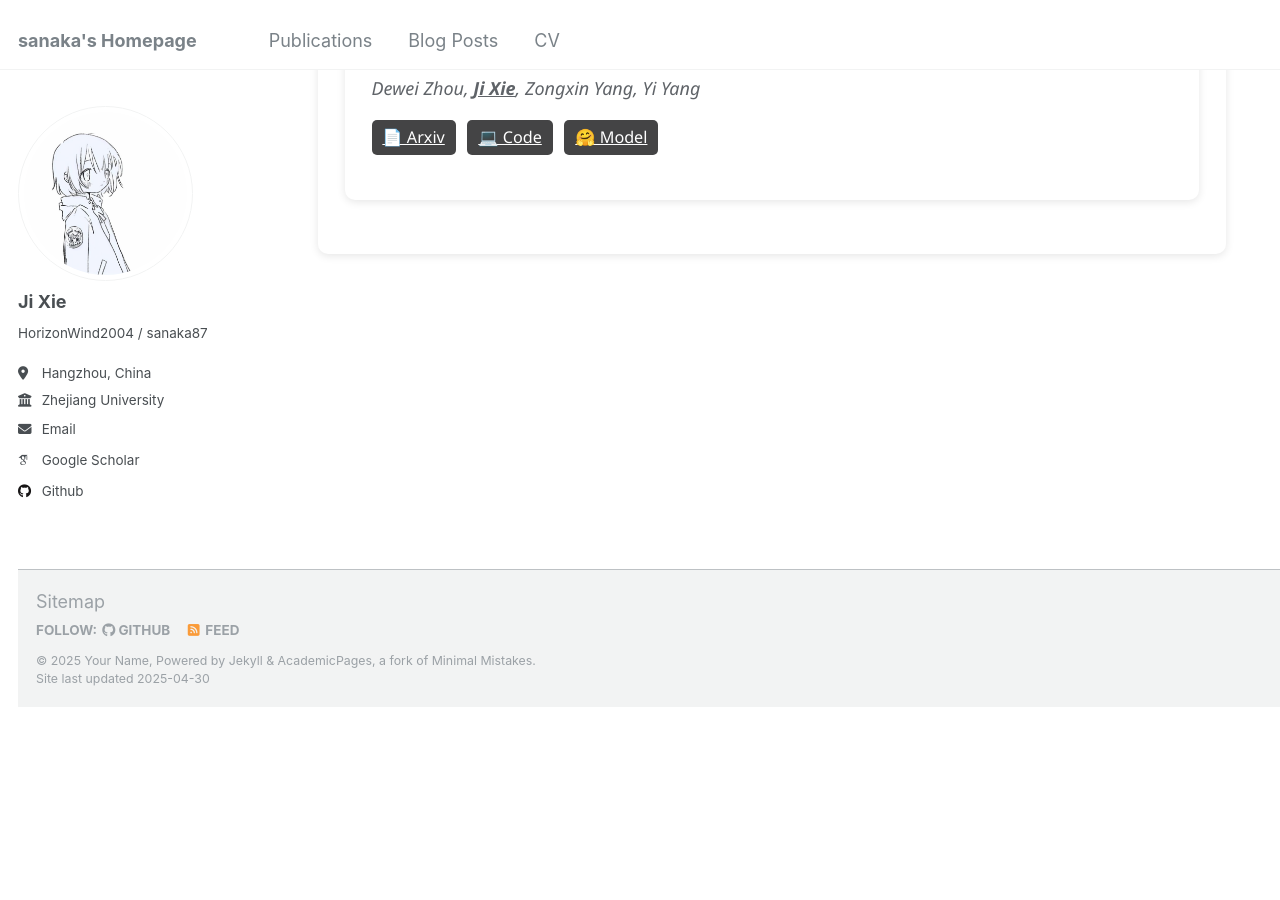
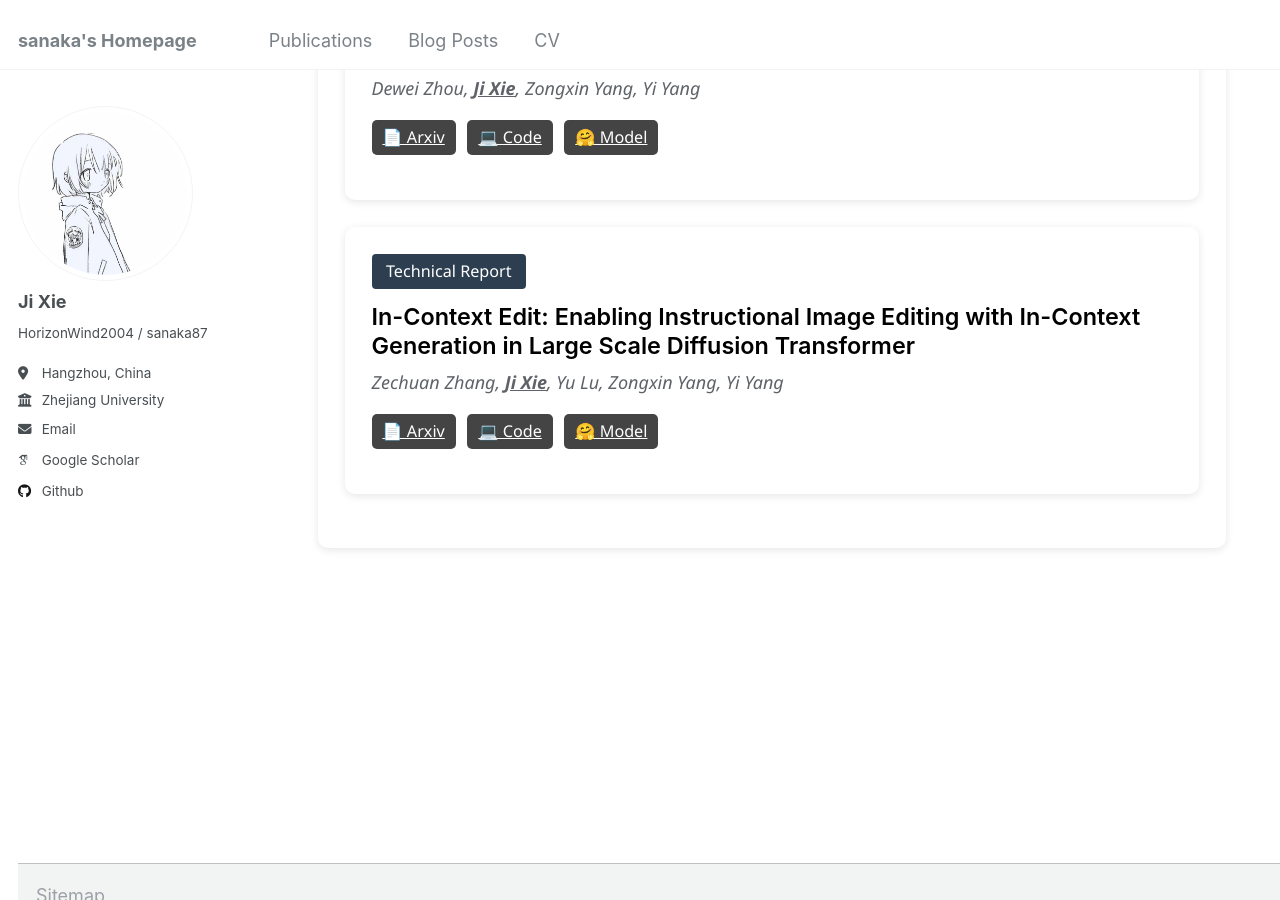
Before and after one commit to HorizonWind2004/horizonwind2004.github.io, a Jekyll site: the page built from _pages/publications.html, in a window 1280 px wide and 900 px high, scrolled down 586 px. Built offline with Jekyll 4.4.1, drawn with Linux system fonts in a browser that asks for light colours; some web fonts are replaced; before the commit the page ends 1293 px from its top, so only the background shows below that.

Commit message:
upd icedit

```diff
--- a/_pages/publications.html
+++ b/_pages/publications.html
@@ -137,4 +137,23 @@ author_profile: true
           </div>
           <!-- <img src="3DIS-FLUX.png" alt="Method Visualization" class="pub-image"> -->
       </div>
+
+      <!-- Publication 2 -->
+      <div class="pub-card">
+        <div class="pub-badge">Technical Report</div>
+        <h3 class="pub-title">In-Context Edit: Enabling Instructional Image Editing with In-Context Generation in Large Scale Diffusion Transformer</h3>
+        <p class="pub-authors">
+            Zechuan Zhang,
+            <span class="highlight-name">Ji Xie</span>,
+            Yu Lu,
+            Zongxin Yang,
+            Yi Yang
+        </p>
+        <div class="pub-links">
+            <a href="https://arxiv.org/pdf/2504.20690" class="pub-link" target="_blank">📄 Arxiv</a>
+            <a href="https://github.com/River-Zhang/ICEdit" class="pub-link" target="_blank">💻 Code</a>
+            <a href="https://huggingface.co/sanaka87/ICEdit-MoE-LoRA" class="pub-link" target="_blank">🤗 Model</a>
+        </div>
+        <!-- <img src="3DIS-FLUX.png" alt="Method Visualization" class="pub-image"> -->
+    </div>
   </div>
```
Also changed, not shown: _pages/about.md (+1 -6 lines), 1 other file.
